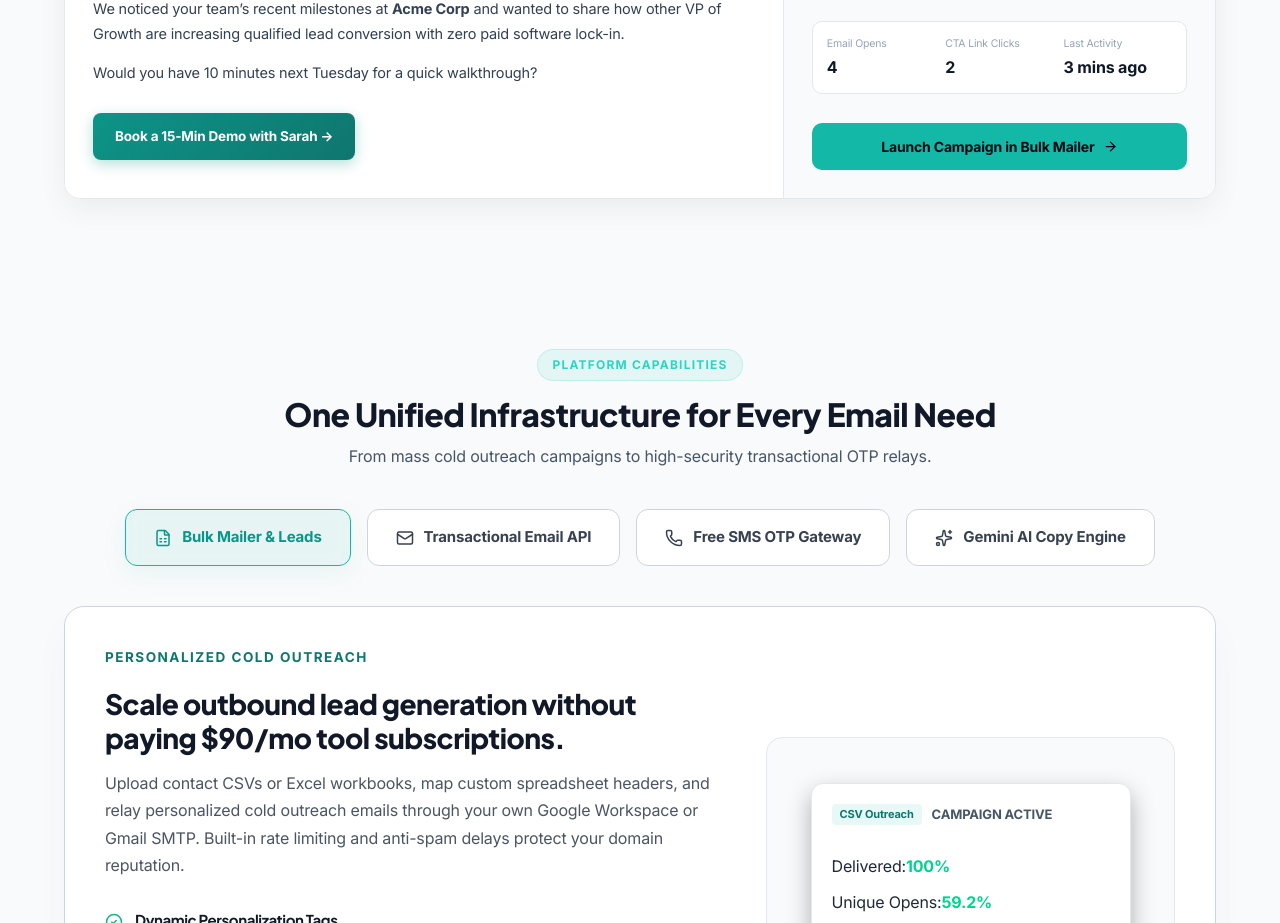
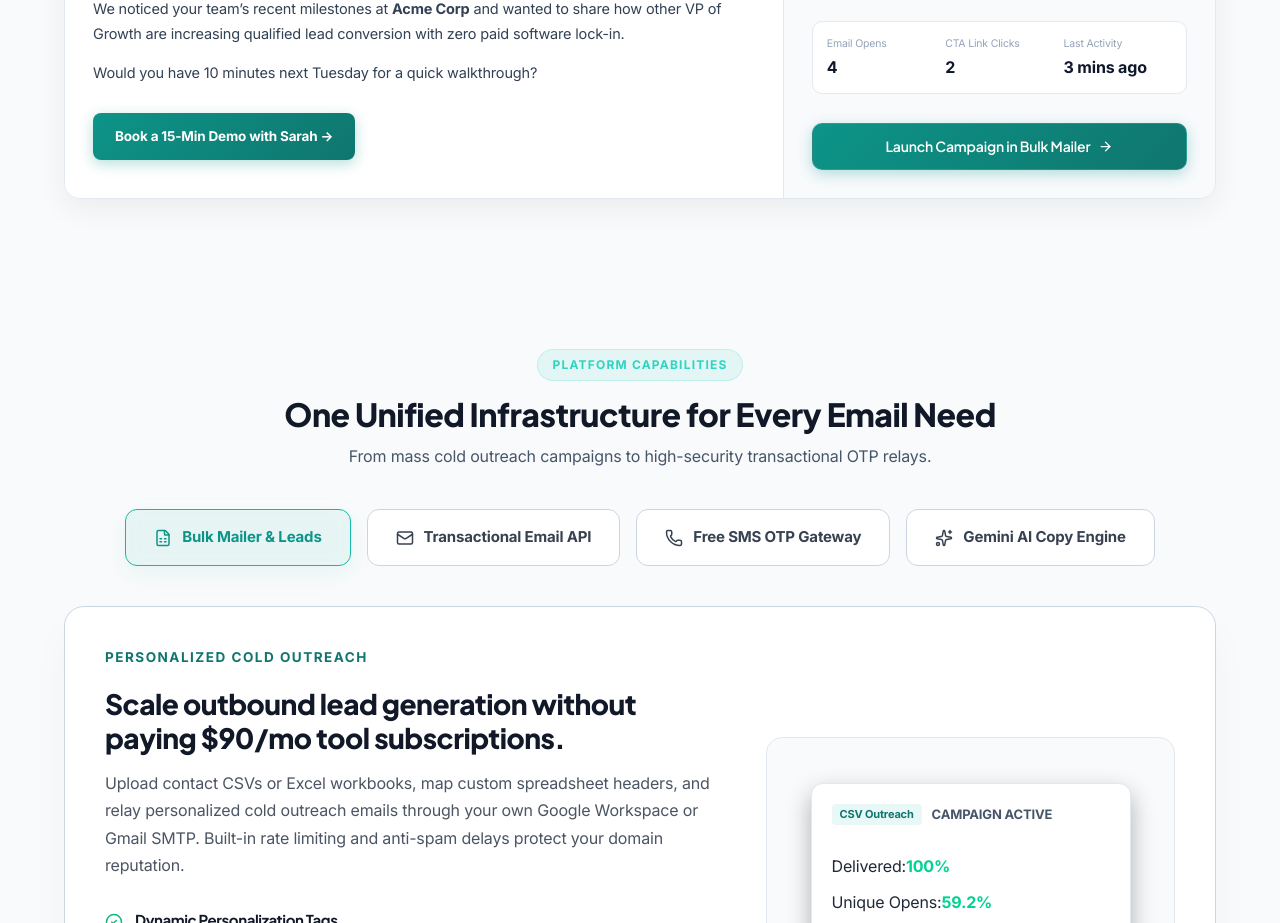
Before and after one commit to pateldeep04/Email-services-SaaS, a React (Vite) app: page / in a window 1280 px wide. Shown: the part 1760-2683 px from the top of the page. Built offline with nearby package versions, Linux system fonts and the light colour scheme.

Commit message:
fix: match button text colors to white and harmonize gradients across interactive preview

```diff
--- a/src/styles/Home.css
+++ b/src/styles/Home.css
@@ -2621,19 +2621,35 @@
   align-items: center;
   justify-content: center;
   gap: 8px;
-  background: #14b8a6;
-  color: #030712;
-  font-weight: 700;
+  background: linear-gradient(135deg, #0d9488 0%, #0f766e 100%);
+  color: #ffffff !important;
+  font-family: var(--font-heading);
+  font-weight: 600;
   font-size: 14px;
   padding: 12px 20px;
   border-radius: 10px;
   text-decoration: none;
-  transition: all 0.2s ease;
-}
-
-.btn-demo-action:hover {
-  background: #2dd4bf;
-  box-shadow: 0 6px 20px rgba(45, 212, 191, 0.4);
+  transition: all 0.25s cubic-bezier(0.16, 1, 0.3, 1);
+  box-shadow: 0 4px 14px rgba(13, 148, 136, 0.3);
+  border: 1px solid rgba(255, 255, 255, 0.12);
+}
+
+.btn-demo-action:hover,
+.btn-demo-action:focus {
+  background: linear-gradient(135deg, #14b8a6 0%, #0d9488 100%);
+  color: #ffffff !important;
+  box-shadow: 0 6px 20px rgba(20, 184, 166, 0.4);
+  transform: translateY(-1px);
+}
+
+html.light .btn-demo-action {
+  background: linear-gradient(135deg, #0d9488 0%, #0f766e 100%);
+  color: #ffffff !important;
+}
+
+html.light .btn-demo-action:hover {
+  background: linear-gradient(135deg, #14b8a6 0%, #0d9488 100%);
+  color: #ffffff !important;
 }
 
 /* ========================================================================= */
```
